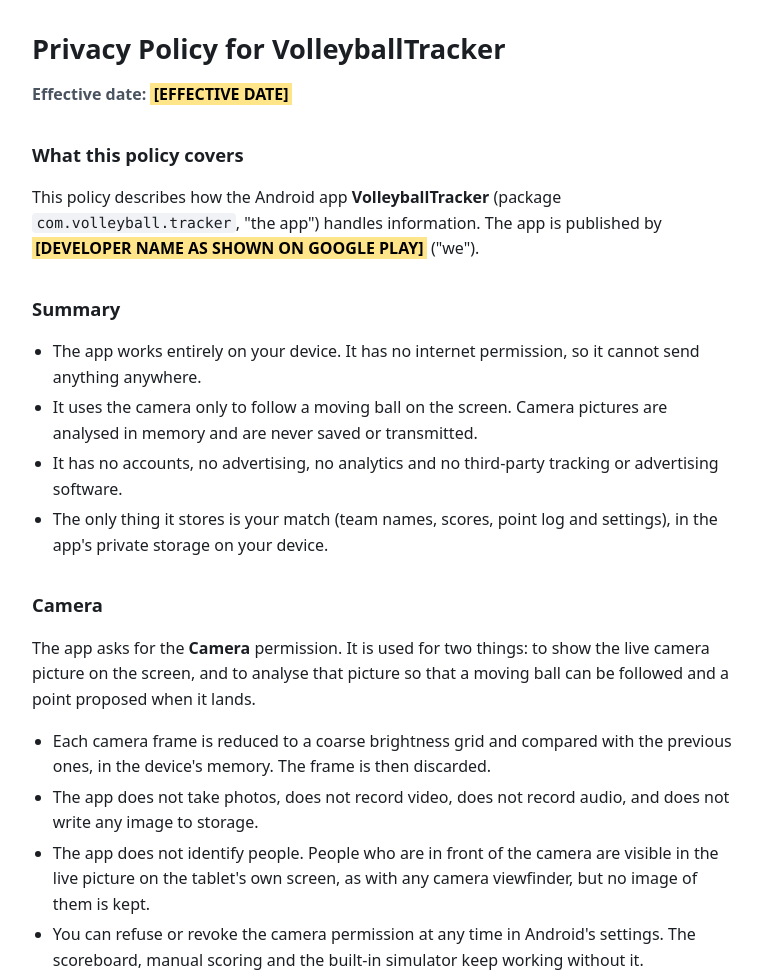
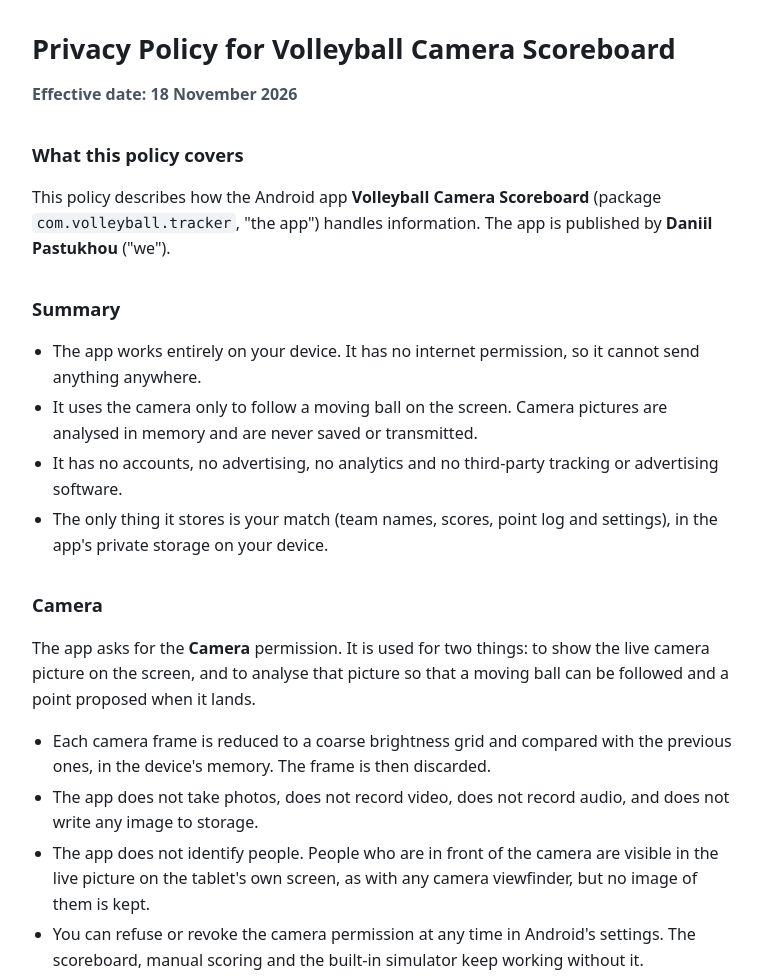
Before and after one commit to daniil-pastuhov/volleyball-tracker-privacy, a plain HTML site: page index.html in a window 1280 px wide. Shown: the top 976 px of the page, without its empty margins (256-1018 px from the left). Drawn offline with Linux system fonts and the light colour scheme.

Commit message:
Fill in developer, contact and effective date; rename app

```diff
--- a/index.html
+++ b/index.html
@@ -1,17 +1,16 @@
 <!DOCTYPE html>
-<!-- BEFORE PUBLISHING: replace the three highlighted placeholders [DEVELOPER NAME AS SHOWN ON GOOGLE PLAY], [CONTACT EMAIL] and [EFFECTIVE DATE], then remove the <mark> tags. This file is self-contained: no scripts, fonts, images or other external requests. -->
+<!-- This file is self-contained: no scripts, fonts, images or other external requests. -->
 <html lang="en">
 <head>
 <meta charset="utf-8">
 <meta name="viewport" content="width=device-width, initial-scale=1">
-<title>Privacy Policy - VolleyballTracker</title>
+<title>Privacy Policy - Volleyball Camera Scoreboard</title>
 <style>
   body { font-family: system-ui, -apple-system, "Segoe UI", Roboto, Helvetica, Arial, sans-serif; line-height: 1.6; color: #1b1f24; background: #ffffff; margin: 0; }
   main { max-width: 44rem; margin: 0 auto; padding: 2rem 1.25rem 4rem; }
   h1 { font-size: 1.7rem; line-height: 1.25; margin: 0 0 0.5rem; }
   h2 { font-size: 1.15rem; margin: 2rem 0 0.5rem; }
   code { font-family: ui-monospace, Menlo, Consolas, monospace; font-size: 0.92em; background: #f0f2f5; padding: 0.1em 0.3em; border-radius: 4px; }
-  mark { background: #ffe58a; padding: 0 0.2em; }
   ul { padding-left: 1.3rem; }
   li { margin: 0.3rem 0; }
   .date { color: #4a5360; }
@@ -19,16 +18,15 @@
     body { color: #e6e9ee; background: #10151c; }
     code { background: #1e2836; }
     .date { color: #aeb8c4; }
-    mark { background: #7a5c00; color: #fff; }
   }
 </style>
 </head>
 <body>
 <main>
-<h1>Privacy Policy for VolleyballTracker</h1>
-<p class="date"><strong>Effective date: <mark>[EFFECTIVE DATE]</mark></strong></p>
+<h1>Privacy Policy for Volleyball Camera Scoreboard</h1>
+<p class="date"><strong>Effective date: 18 November 2026</strong></p>
 <h2>What this policy covers</h2>
-<p>This policy describes how the Android app <strong>VolleyballTracker</strong> (package <code>com.volleyball.tracker</code>, "the app") handles information. The app is published by <strong><mark>[DEVELOPER NAME AS SHOWN ON GOOGLE PLAY]</mark></strong> ("we").</p>
+<p>This policy describes how the Android app <strong>Volleyball Camera Scoreboard</strong> (package <code>com.volleyball.tracker</code>, "the app") handles information. The app is published by <strong>Daniil Pastukhou</strong> ("we").</p>
 <h2>Summary</h2>
 <ul>
   <li>The app works entirely on your device. It has no internet permission, so it cannot send anything anywhere.</li>
@@ -61,7 +59,7 @@
 <h2>Changes to this policy</h2>
 <p>If the app changes in a way that affects this policy (for example, if a future version needs internet access), this page will be updated and the effective date below changed before that version is released.</p>
 <h2>Contact</h2>
-<p>Questions about this policy: <strong><mark>[CONTACT EMAIL]</mark></strong></p>
+<p>Questions about this policy: <strong><a href="mailto:danielbelloneword@gmail.com">danielbelloneword@gmail.com</a></strong></p>
 </main>
 </body>
 </html>
```
Also changed, not shown: 1 other file.
